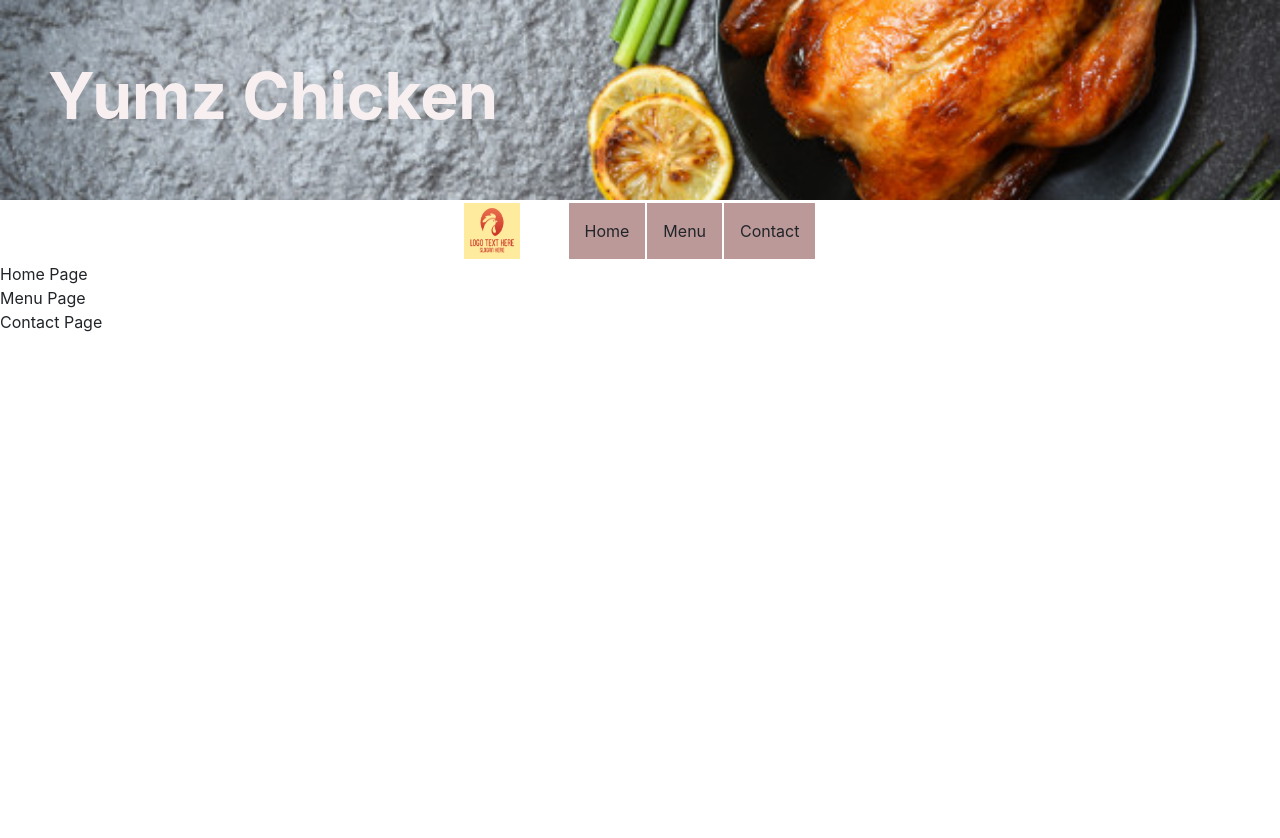
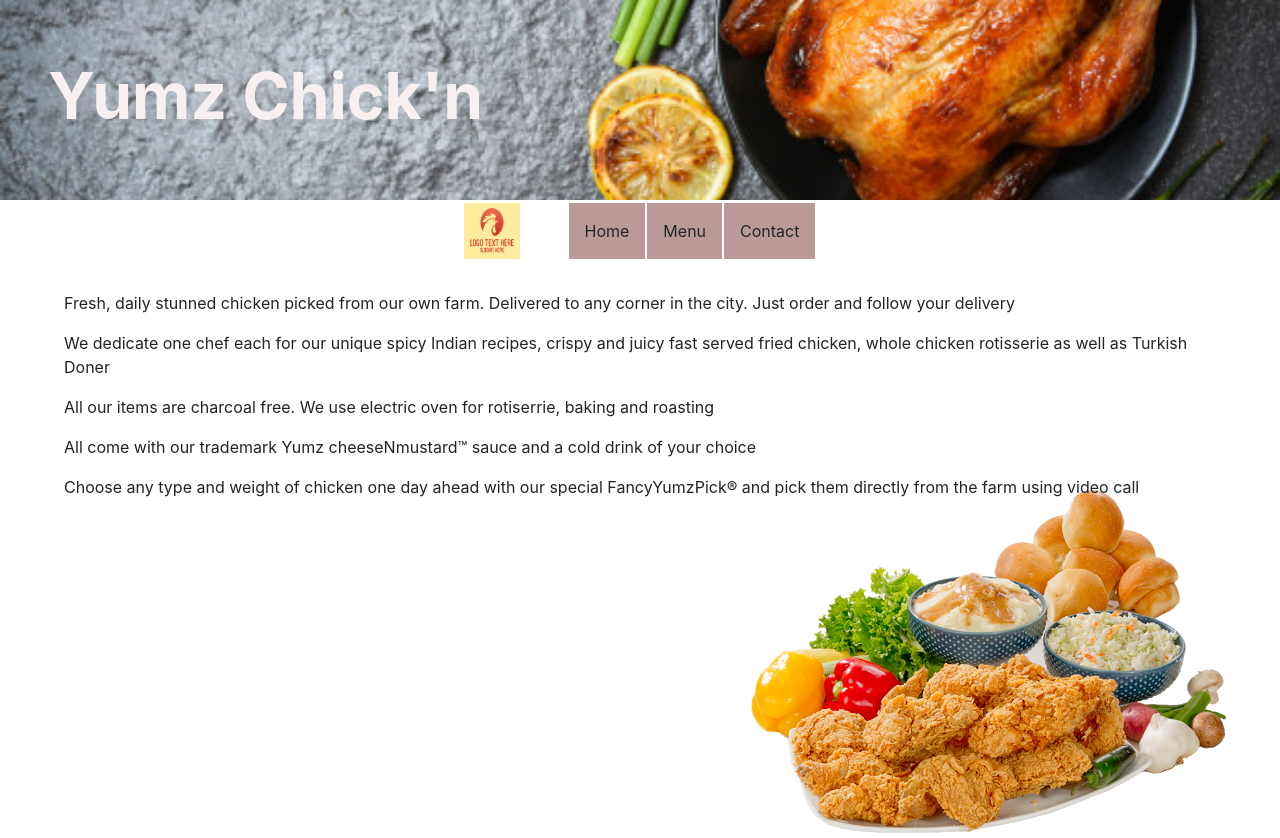
Before and after one commit to anewman15/restaurant-page, a website built with webpack: page dist/index.html in a window 1280 px wide. Shown: the top 838 px of the page. Before the commit the page ends 800 px from the top, so only its background shows below. Built offline with nearby package versions, Linux system fonts and the light colour scheme.

Commit message:
Add more content and images to index.html

```diff
--- a/src/style.scss
+++ b/src/style.scss
@@ -45,3 +45,15 @@ html {
     height: 100%;
   }
 }
+
+.tab-content {
+  width: 95%;
+  margin: 2rem auto;
+  padding: 0 2rem;
+}
+
+#content-home {
+  padding-bottom: 20rem;
+  background: url('./fried\ chicken.png') bottom right no-repeat;
+
+}
```
Also changed, not shown: dist/3b8c5d1e15bd6c34ae87.png (added), dist/472401988997a2b34b74.png (added), dist/4b4918b86d795e56927a.jpg (added), dist/544a2f4491fae27e2c22.jpg (added), dist/e7f42a2ef64d310c0297.png (added), dist/index.html, dist/main.js, src/fried chicken.png (added), src/menu.jpg (deleted), src/menus.jpeg (deleted), src/menus.jpg (deleted).
